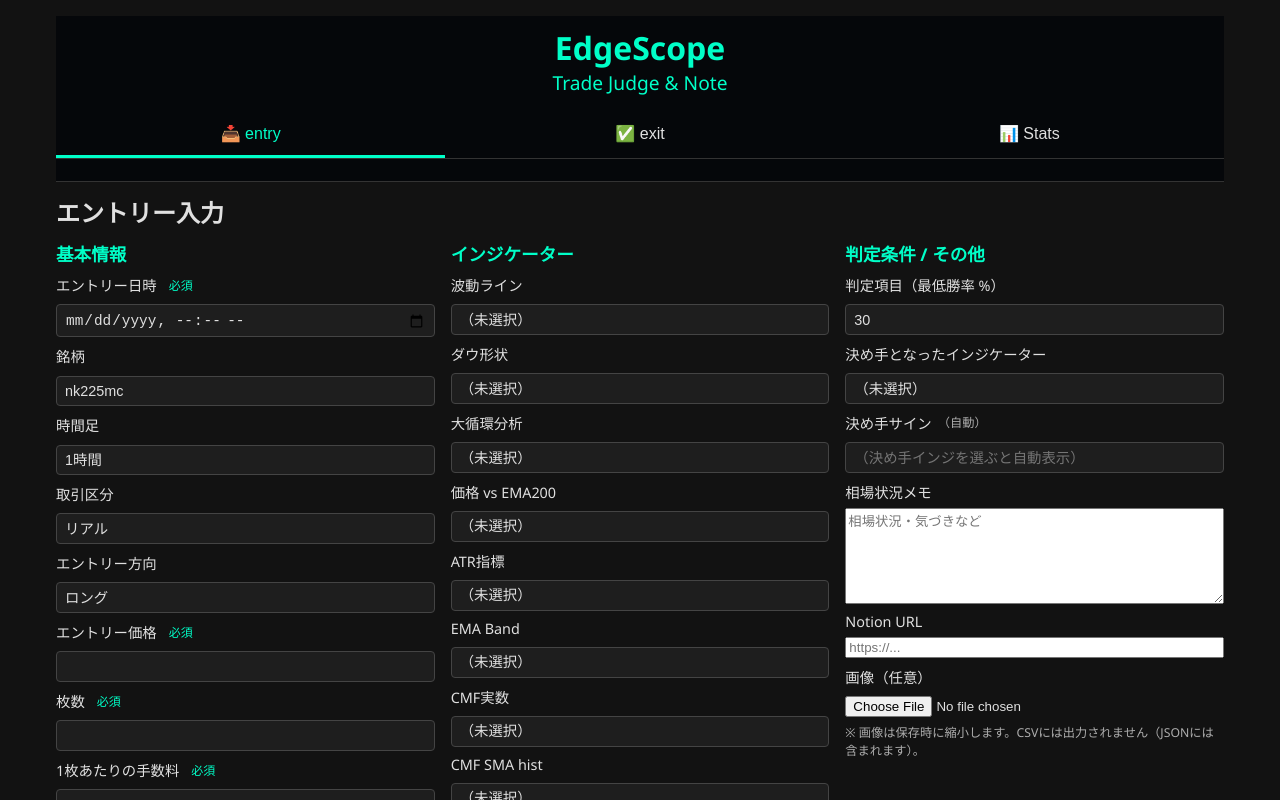
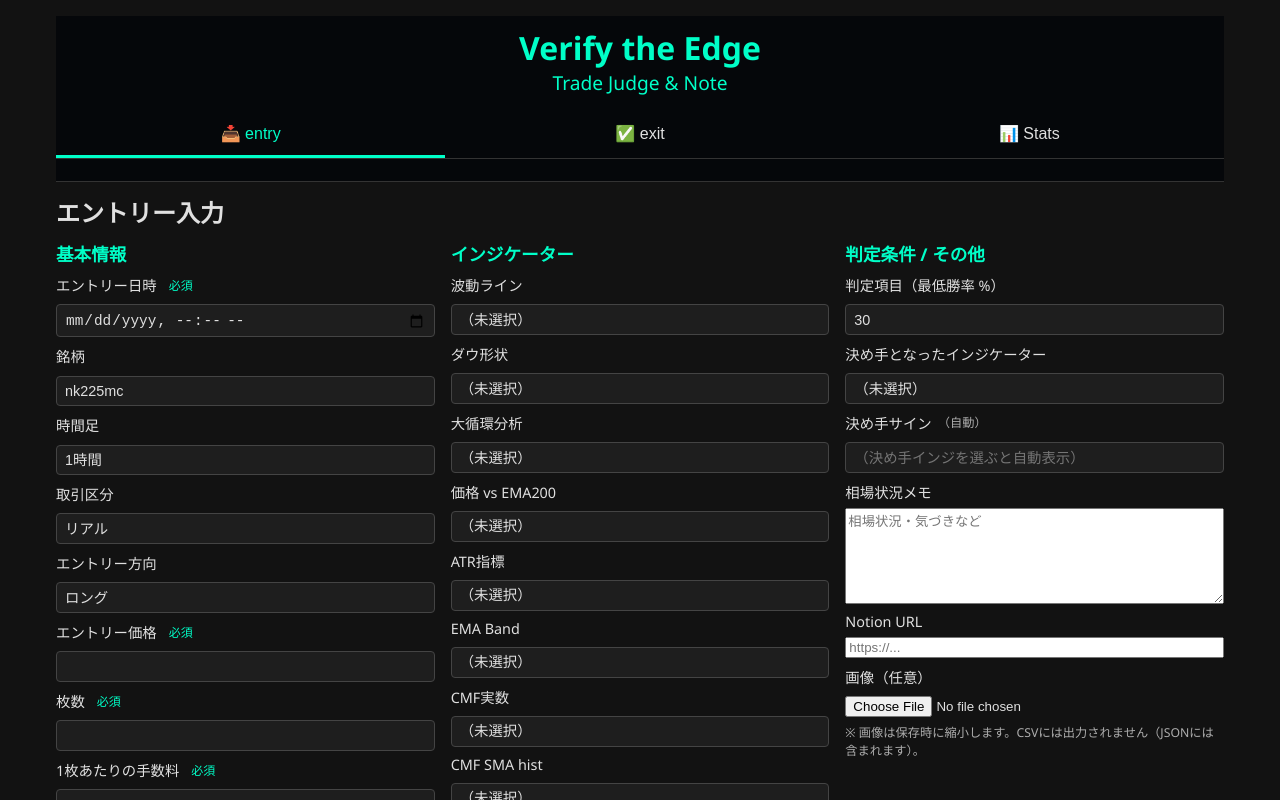
Before and after one commit to NerCre/Edge_Verify, a plain HTML site: page index.html in a window 1280 px wide. Drawn offline with nearby package versions, Linux system fonts and the light colour scheme.

Commit message:
Update index.html

```diff
--- a/index.html
+++ b/index.html
@@ -3,7 +3,7 @@
 <head>
   <meta charset="UTF-8">
   <meta name="viewport" content="width=device-width, initial-scale=1.0">
-  <title>Verify the Edge Rules – Trade Judge &amp; Note</title>
+  <title>Verify the Edge – Trade Judge &amp; Note</title>
   <!-- Main stylesheet -->
   <link rel="stylesheet" href="style.css">
   <!-- Chart.js for graphs -->
@@ -17,7 +17,7 @@
         <div class="topbar">
 <header class="app-header">
         <!-- Title is split over two lines intentionally to avoid awkward wrapping on small screens -->
-        <h1 class="title-line1">EdgeScope</h1>
+        <h1 class="title-line1">Verify the Edge</h1>
         <h2 class="title-line2">Trade Judge &amp; Note</h2>
     </header>
     <nav class="tabs">
```
